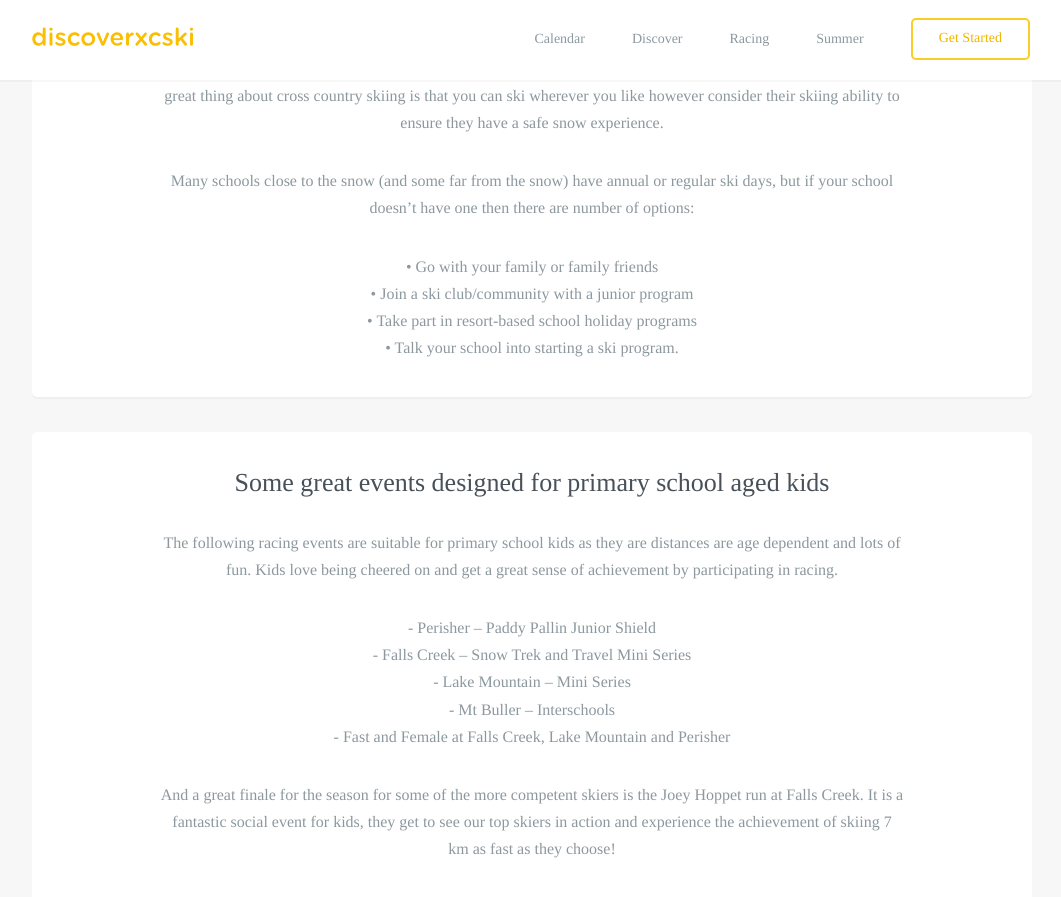
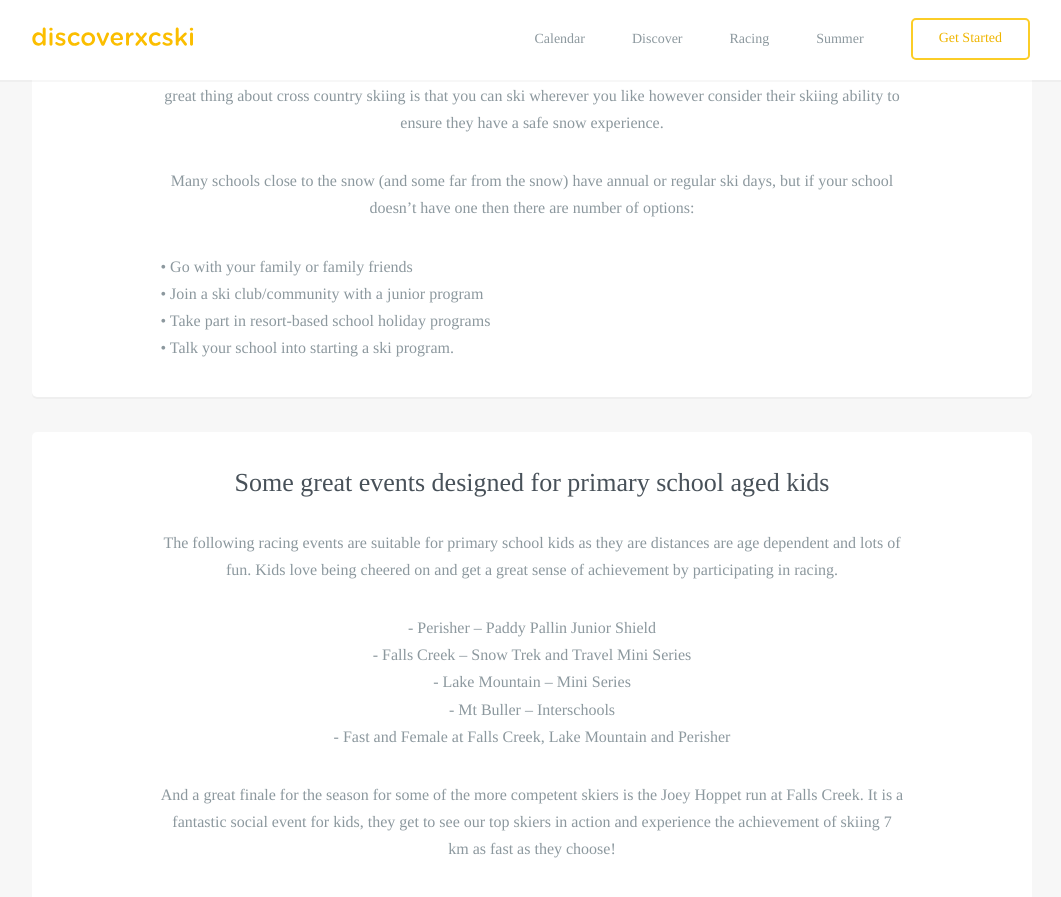
Before and after one commit to robcatto/robcatto.github.io, a Jekyll site: the page built from discoverxc/kids/index.html, in a window 1280 px wide and 900 px high, scrolled down 1122 px. Shown: the top 897 px of the window, without its empty margins (108-1169 px from the left). Built offline with Jekyll 4.4.1, drawn with Linux system fonts in a browser that asks for light colours; some web fonts are replaced; Markdown is read by kramdown in place of the engine named in the settings.

Commit message:
Update index.html

```diff
--- a/discoverxc/kids/index.html
+++ b/discoverxc/kids/index.html
@@ -111,7 +111,7 @@ layout: default
                 <p>Kids generally start learning on classic skis but can quickly progress to skating skis.  As they build confidence on their skis they will start to explore ungroomed areas on the sides of the tracks and find hills to go up and down. The great thing about cross country skiing is that you can ski wherever you like however consider their skiing ability to ensure they have a safe snow experience.
                            <p>Many schools close to the snow (and some far from the snow) have annual or regular ski days, but if your school doesn’t have one then there are number of options:
 
-                           <p>&#8226; Go with your family or family friends
+                           <p align=left>&#8226; Go with your family or family friends
                            <br>&#8226; Join a ski club/community with a junior program
                            <br>&#8226; Take part in resort-based school holiday programs
                            <br>&#8226; Talk your school into starting a ski program.
```
